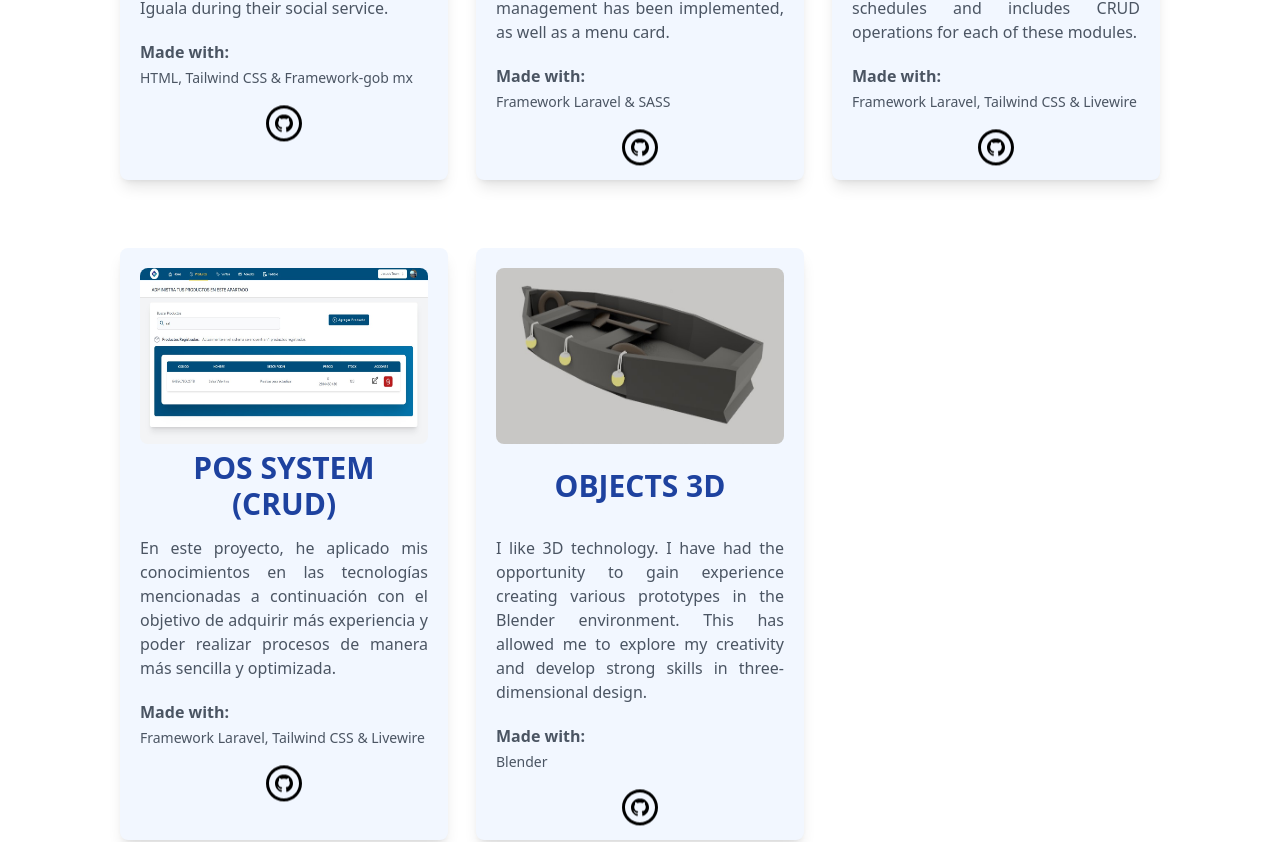
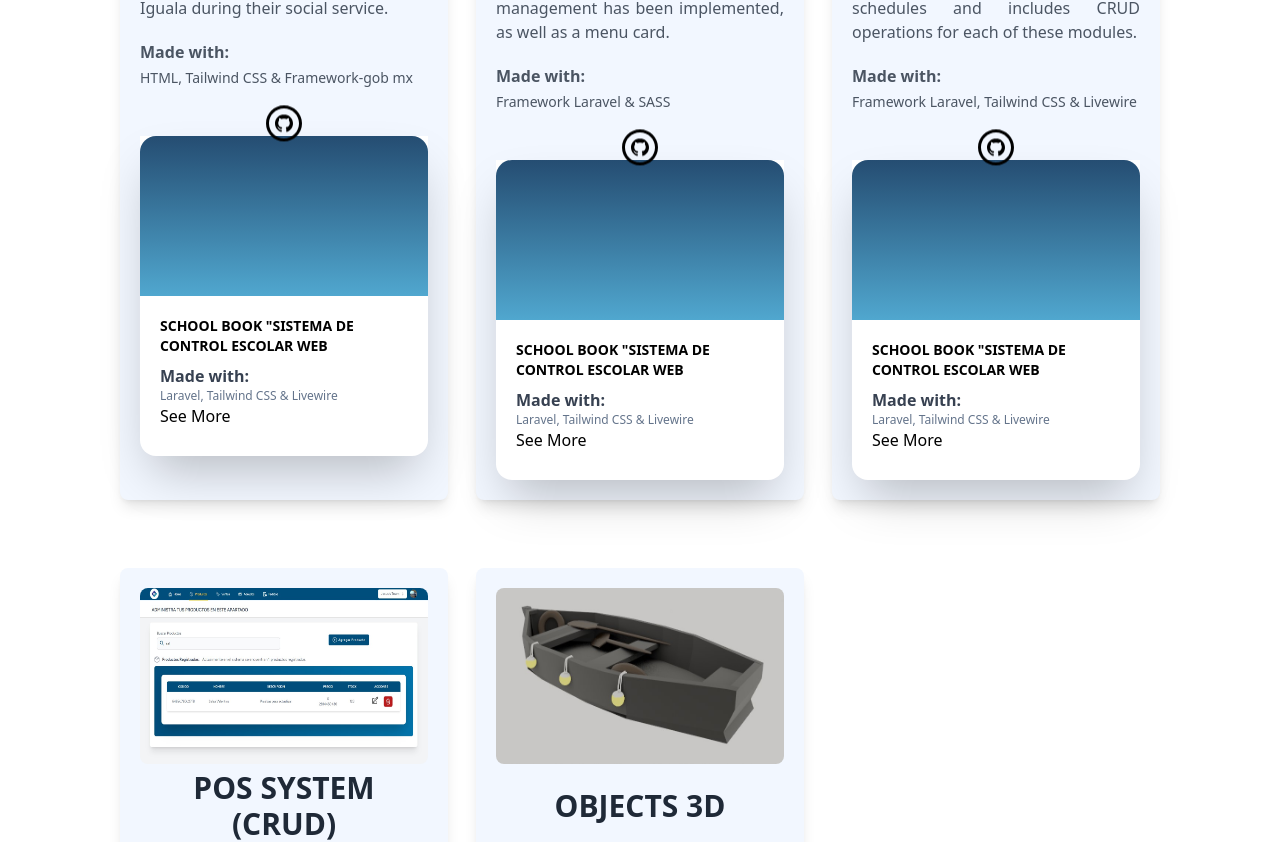
Before and after one commit to EcheverriaJesus/JesusEcheverria.github.io, a React (Create React App) app: page / in a window 1280 px wide. Shown: the part 1756-2598 px from the top of the page. Built offline with nearby package versions, Linux system fonts and the light colour scheme; a web font is replaced by a local one.

Commit message:
Diseñando nuevas cards

```diff
--- a/src/App.css
+++ b/src/App.css
@@ -38,7 +38,9 @@
   }
 }
 
-
+.fondode{
+  background: linear-gradient(#20082e, #9198e5);
+}
 
 
 .notification {
--- a/src/App.js
+++ b/src/App.js
@@ -58,10 +58,10 @@ function App() {
         <About_Me />
 
         {/* Tarjetas de proyectos */}
-        <h2 className='font-bold text-3xl md:text-5xl text-blue-600 py-5 pl-6'>MY EXPERIENCE</h2>
+        <h2 className='font-bold text-3xl md:text-5xl text-sky-500 py-5 pl-6'>MY EXPERIENCE</h2>
 
 
-          <div className='flex flex-col md:grid grid-cols-3 w-full h-auto p-6 md:gap-7'>
+          <div className='flex flex-col sm:grid grid-cols-2 md:grid-cols-3 w-full h-auto p-6 md:gap-7'>
 
           <Card_Proyect image="/JesusEcheverria.github.io/Images/Page_Developers_iti.jpg" link="https://github.com/EcheverriaJesus/DesarrolladoresTECNM_ITI" title="DEVELOPERS" description="During my social service I created this page to put students about the updates that are made to the website of the Department of Systems and Computing of the TECNM Campus Iguala during their social service." made="HTML, Tailwind CSS & Framework-gob mx"/>
 
@@ -69,12 +69,13 @@ function App() {
 
           <Card_Proyect image="/JesusEcheverria.github.io/Images/SCHOOLBOOK3.jpg" link="https://github.com/EcheverriaJesus/SCHOOLBOOK" title="SCHOOL BOOK" description="This is a school project that focused on developing a school management system for a secondary school. The system allows efficient management of teachers, students, grades, schedules and includes CRUD operations for each of these modules." made="Framework Laravel, Tailwind CSS & Livewire"/>
 
-          <Card_Proyect image="/JesusEcheverria.github.io/Images/sistemaVenta.jpg" link="https://github.com/EcheverriaJesus/SistemaPuntoVenta" title="POS SYSTEM (CRUD)" description="En este proyecto, he aplicado mis conocimientos en las tecnologías mencionadas a continuación con el objetivo de adquirir más experiencia y poder realizar procesos de manera más sencilla y optimizada." made="Framework Laravel, Tailwind CSS & Livewire"/>
+          <Card_Proyect image="/JesusEcheverria.github.io/Images/sistemaVenta.jpg" link="https://github.com/EcheverriaJesus/SistemaPuntoVenta" title="POS SYSTEM (CRUD)" description="In this project, I have applied my knowledge in the technologies mentioned below with the aim of acquiring more experience and being able to carry out processes in a simpler and more optimized way." made="Framework Laravel, Tailwind CSS & Livewire"/>
 
           <Card_Proyect image="/JesusEcheverria.github.io/Images/Bote_3D_2.jpg" link="https://github.com/EcheverriaJesus" title="OBJECTS 3D" description="I like 3D technology. I have had the opportunity to gain experience creating various prototypes in the Blender environment. This has allowed me to explore my creativity and develop strong skills in three-dimensional design." made="Blender"/>
 
         </div>
       </main>
+
     </div>
   );
 }
--- a/src/Components/Card_Proyect.js
+++ b/src/Components/Card_Proyect.js
@@ -6,7 +6,7 @@ export default function Card_Proyect(props) {
             <img className="h-44 w-full rounded-lg hover:scale-[1.1] ease-in duration-300 mb-3" src={props.image} alt="" />
             <section className='flex flex-col mb-3'>
                 <title className='flex justify-center items-center h-20'>
-                    <h2 className='font-bold text-3xl md:text-3xl text-blue-800 text-center pb-5'>{props.title}</h2>
+                    <h2 className='font-bold text-3xl md:text-3xl text-gray-800 text-center pb-5'>{props.title}</h2>
                 </title>
                 <div>
                     <p className='text-justify font-normal text-base text-gray-600 pb-5'>{props.description}</p>
@@ -23,6 +23,23 @@ export default function Card_Proyect(props) {
                     </svg>
                 </a>
             </div>
+
+            <div className='flex flex-col w-full h-80 rounded-b-2xl shadow-2xl bg-white'>
+                <div className='flex bg-gradient-to-t from-[#50a7cf] to-[#254d72] w-full h-1/2 rounded-t-2xl p-2'>
+
+                </div>
+                <div className='flex flex-col h-1/2 px-5 pt-5'>
+                    <h4 className='font-semibold text-sm'>SCHOOL BOOK "SISTEMA DE CONTROL ESCOLAR WEB</h4>
+
+                        <p className='font-semibold text-gray-700 pt-2'>Made with:</p>
+                        <p className='font-normal text-slate-500 text-xs'>Laravel, Tailwind CSS & Livewire</p>
+                        <div className=''>
+                            <button> See More</button>
+                        </div>
+
+                </div>
+            </div>
+
         </div>
     )
 }
```
